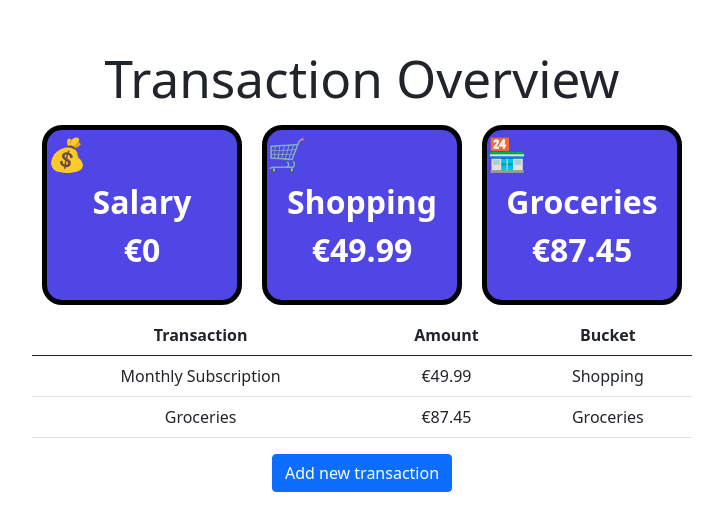
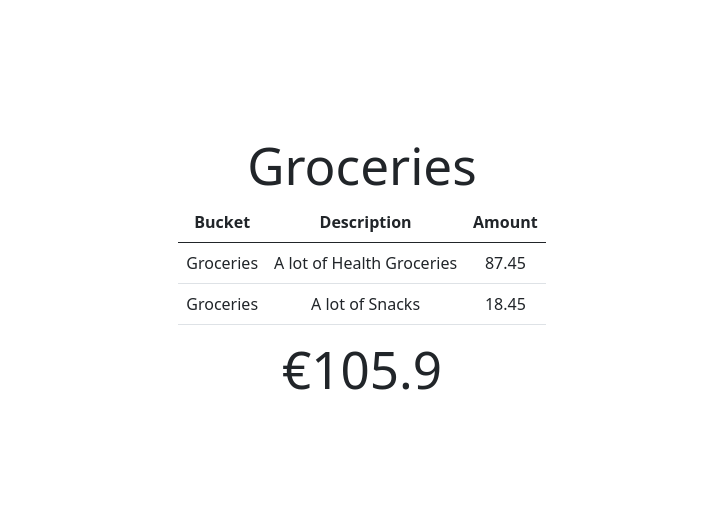
Before and after one commit to AriefBadal23/expensetracker, a React (Vite) app: page /Groceries in a window 1280 px wide. Shown: the part 129-660 px from the top of the page, without its empty margins (278-1001 px from the left). Built offline with nearby package versions, Linux system fonts and the light colour scheme.

Commit message:
Add Routing and Bucket detail page

```diff
--- a/package.json
+++ b/package.json
@@ -12,6 +12,7 @@
   "dependencies": {
     "react": "^19.2.0",
     "react-dom": "^19.2.0",
+    "react-router-dom": "^6.30.2",
     "uuid": "^13.0.0"
   },
   "devDependencies": {
--- a/src/App.tsx
+++ b/src/App.tsx
@@ -5,7 +5,8 @@ import TransactionTable from "./components/TransactionTable";
 import { Buckets } from "./types/Buckets";
 import type { Bucket } from "./types/Bucket";
 import CreateFormModal from "./components/CreateFormModal";
-// import { BrowserRouter } from "react-router-dom";
+import { BrowserRouter, Route, Routes } from "react-router-dom";
+import BucketDetail from "./components/BucketDetail";
 
 function App() {
   // Hold the transaction as state
@@ -16,8 +17,13 @@ function App() {
       bucket: Buckets.Shopping,
     },
     {
-      description: "Groceries",
+      description: "A lot of Health Groceries",
       amount: 87.45,
+      bucket: Buckets.Groceries,
+    },
+    {
+      description: "A lot of Snacks",
+      amount: 18.45,
       bucket: Buckets.Groceries,
     },
   ]);
@@ -55,6 +61,7 @@ function App() {
       )
     );
   }
+
   function UpdateTable(
     newamount: number,
     newdescription: string,
@@ -71,14 +78,28 @@ function App() {
   }
   return (
     <>
+      <BrowserRouter>
+        <Routes>
+          <Route
+            path="/"
+            element={
+              <>
                 <BucketList buckets={buckets} />
                 <TransactionTable transactions={transactions} />
-
                 <CreateFormModal
                   updateBucketAmount={UpdateBucketAmount}
                   updateTable={UpdateTable}
                 />
               </>
+            }
+          />
+          <Route
+            path=":name"
+            element={<BucketDetail transactions={transactions} />}
+          />
+        </Routes>
+      </BrowserRouter>
+    </>
   );
 }
 
--- a/src/components/Bucket.tsx
+++ b/src/components/Bucket.tsx
@@ -1,3 +1,4 @@
+import { Link } from "react-router-dom";
 import "../styles/Bucket.css";
 
 interface BucketProps {
@@ -8,11 +9,13 @@ interface BucketProps {
 
 const Bucket = ({ name, icon, amount }: BucketProps) => {
   return (
-    <div className="bucket-card">
-      <p id="icon">{icon}</p>
-      <p id="name">{name}</p>
-      <p id="amount">€{amount}</p>
-    </div>
+    <Link to={`/${name}`}>
+      <div className="bucket-card">
+        <p id="icon">{icon}</p>
+        <p id="name">{name}</p>
+        <p id="amount">€{amount}</p>
+      </div>
+    </Link>
   );
 };
 export default Bucket;
--- /dev/null
+++ b/src/components/BucketDetail.tsx
@@ -0,0 +1,43 @@
+import { useParams } from "react-router-dom";
+import type { Transaction } from "../types/Transaction";
+
+interface BucketDetailProps {
+  transactions: Transaction[];
+}
+function BucketDetail({ transactions }: BucketDetailProps) {
+  const params = useParams();
+  const bucket = transactions.filter((t) => t.bucket === params.name);
+  const total = new Array<number>();
+
+  return (
+    <>
+      <h1>{params.name}</h1>
+      <table className="table">
+        <thead>
+          <tr>
+            <th scope="col">Bucket</th>
+            <th scope="col">Description</th>
+            <th scope="col">Amount</th>
+          </tr>
+        </thead>
+        <tbody>
+          {bucket.map((b) => {
+            total.push(b.amount);
+            return (
+              <>
+                <tr>
+                  <td>{b.bucket}</td>
+                  <td>{b.description}</td>
+                  <td>{b.amount}</td>
+                </tr>
+              </>
+            );
+          })}
+        </tbody>
+      </table>
+      <h1>€{total.reduce((x, y) => x + y)}</h1>
+    </>
+  );
+}
+
+export default BucketDetail;
--- a/src/components/CreateFormModal.tsx
+++ b/src/components/CreateFormModal.tsx
@@ -1,5 +1,5 @@
 import type { NewTransactionRow } from "../types/NewTransactionRow";
-import CreateForm from "./CreateForm";
+import CreateTransactionForm from "./CreateTransactionForm";
 
 const CreateFormModal = ({
   updateTable,
@@ -36,7 +36,7 @@ const CreateFormModal = ({
               ></button>
             </div>
             <div className="modal-body">
-              <CreateForm
+              <CreateTransactionForm
                 updateTable={updateTable}
                 updateBucketAmount={updateBucketAmount}
               />
```
Also changed, not shown: src/components/CreateTransactionForm.tsx (renamed from src/components/CreateForm.tsx, +5 -5 lines), 1 other file (tests, documents, lock files or other folders). Lines whose indentation alone changed are shown as unchanged.
